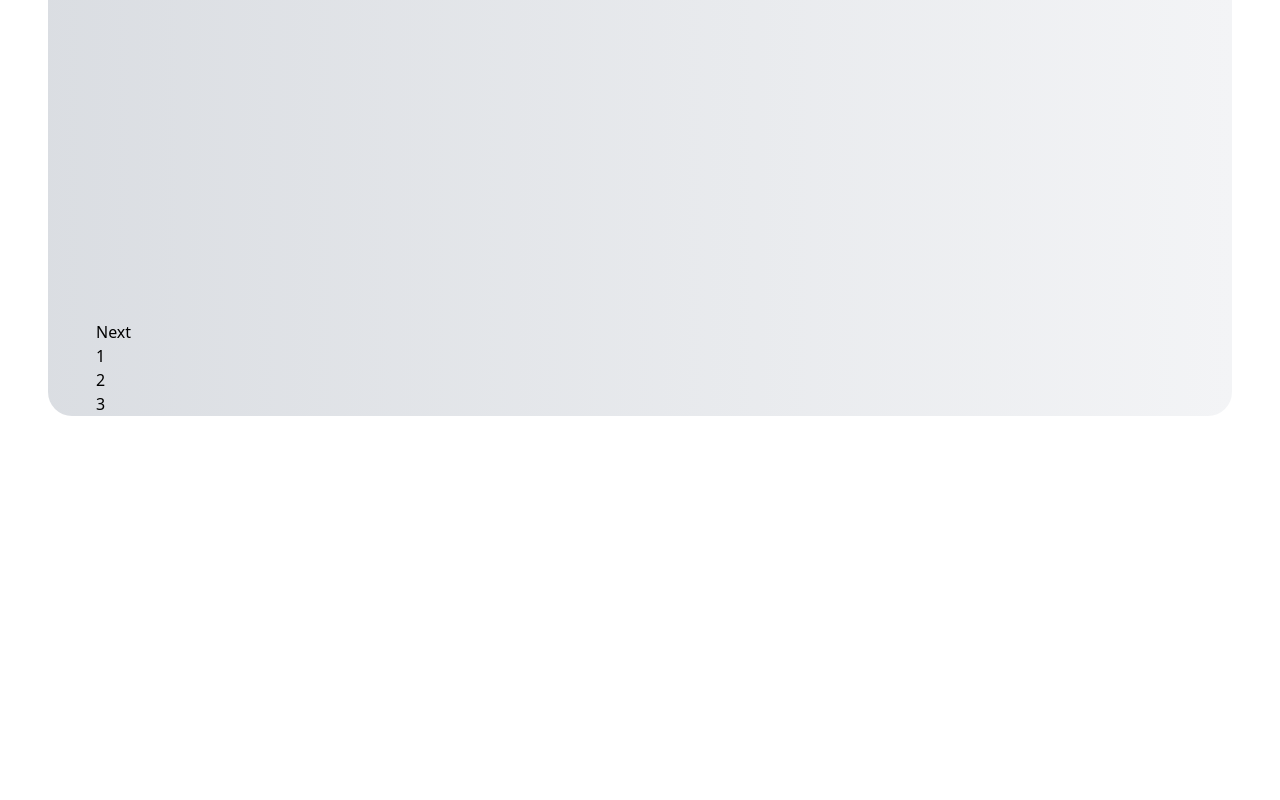
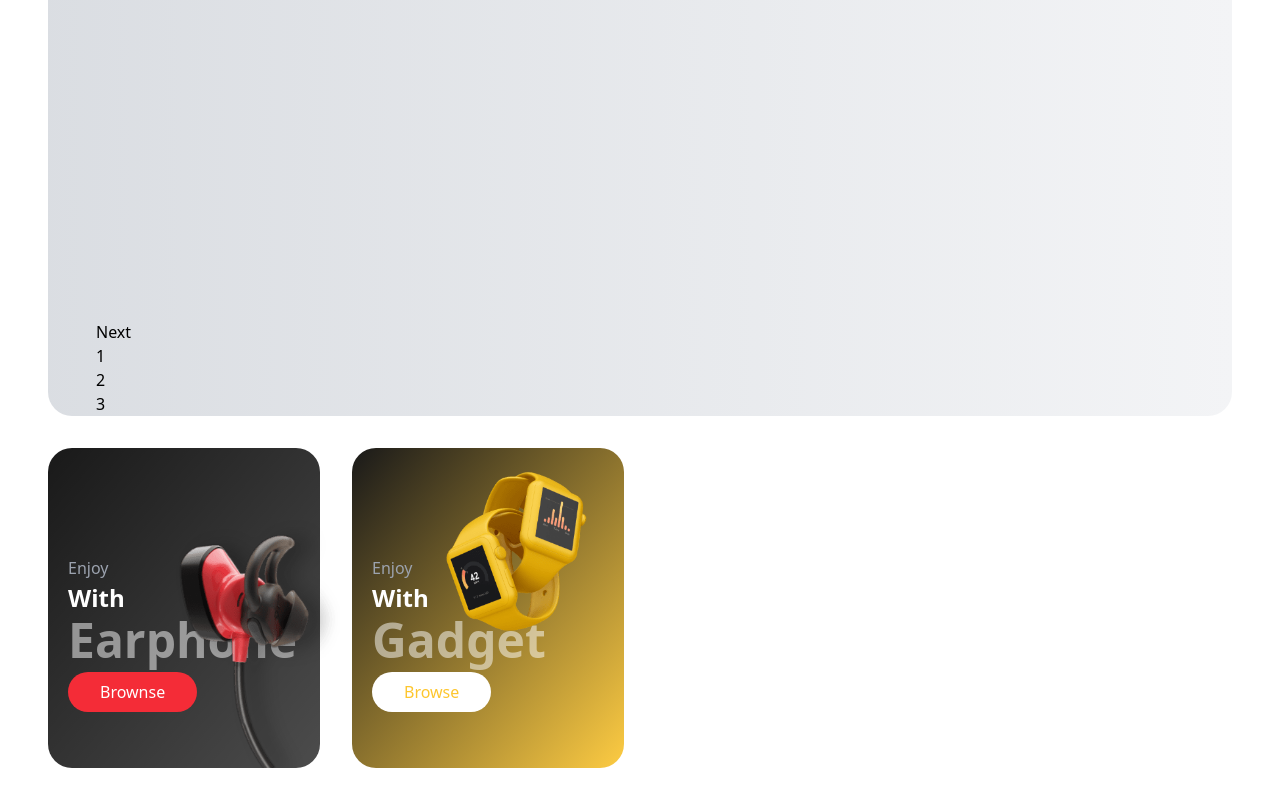
Before and after one commit to yasinarafat9/15-eshop-frontend-files, a React (Vite) app: page / in a window 1280 px wide. Shown: the part 2930-3730 px from the top of the page. Before the commit the page ends 3346 px from the top, so only its background shows below. Built offline with nearby package versions, Linux system fonts and the light colour scheme; the HTML template or start-up script is replaced by a standard one.

Commit message:
category earphne and watch card added

```diff
--- a/src/App.jsx
+++ b/src/App.jsx
@@ -1,12 +1,14 @@
 import React from 'react';
 import Navbar from './components/Navbar/Navbar';
 import Hero from './components/Hero/Hero';
+import Category from './components/Category/Category';
 
 const App = () => {
   return (
     <div>
       <Navbar></Navbar>
       <Hero></Hero>
+      <Category></Category>
     </div>
   );
 };
--- /dev/null
+++ b/src/components/Category/Category.jsx
@@ -0,0 +1,53 @@
+import React from 'react';
+import Image1 from '../../assets/category/earphone.png'
+import Image2 from '../../assets/category/watch.png'
+import Image3 from '../../assets/category/macbook.png'
+import Button from '../Shared/Button';
+const Category = () => {
+    return (
+        <div className='py-8'>
+            <div className='container'>
+                <div className='grid grid-cols-1 sm:grid-cols-2 lg:grid-cols-4 gap-8'>
+                    {/* Frist col */}
+                    <div className='py-10 pl-5 bg-gradient-to-br from-black/90 to-black/70 text-white rounded-3xl relative h-[320px] flex items-end'>
+                        <div>
+                            <div className='mb-4'>
+                                <p className='mb-[2px] text-gray-400'>Enjoy</p>
+                                <p className='text-2xl font-semibold mb-[2px]'>With</p>
+                                <p className='text-4xl xl:text-5xl font-bold opacity-50 mb-2'>Earphone</p>
+                                <Button
+                                    text={"Brownse"}
+                                    bgColor={"bg-primary"}
+                                    textColor={"text-white"} >
+                                </Button>
+                            </div>
+                        </div>
+                        <img src={Image1} alt=""
+                            className='w-[320px] absolute bottom-0' />
+                    </div>
+                    {/* Second col */}
+                    <div className='py-10 pl-5 bg-gradient-to-br from-black/90 to-brandYellow/90 text-white rounded-3xl relative h-[320px] flex items-end'>
+                        <div>
+                            <div className='mb-4'>
+                                <p className='mb-[2px] text-gray-400'>Enjoy</p>
+                                <p className='text-2xl font-semibold mb-[2px]'>With</p>
+                                <p className='text-4xl xl:text-5xl font-bold opacity-50 mb-2'>Gadget</p>
+                                <Button
+                                    text={"Browse"}
+                                    bgColor={"bg-white"}
+                                    textColor={"text-brandYellow"} >
+                                </Button>
+                            </div>
+                        </div>
+                        <img src={Image2} alt=""
+                            className='w-[320px] absolute right-[-40px]  top-[10px]' />
+                    </div>
+                    {/* Third col */}
+
+                </div>
+            </div>
+        </div>
+    );
+};
+
+export default Category;
```
